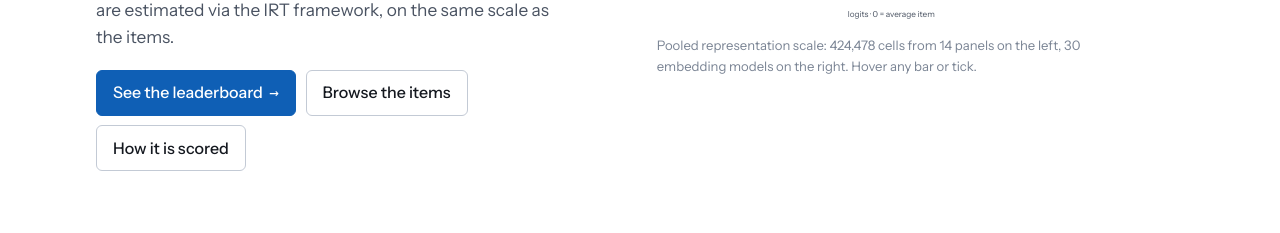
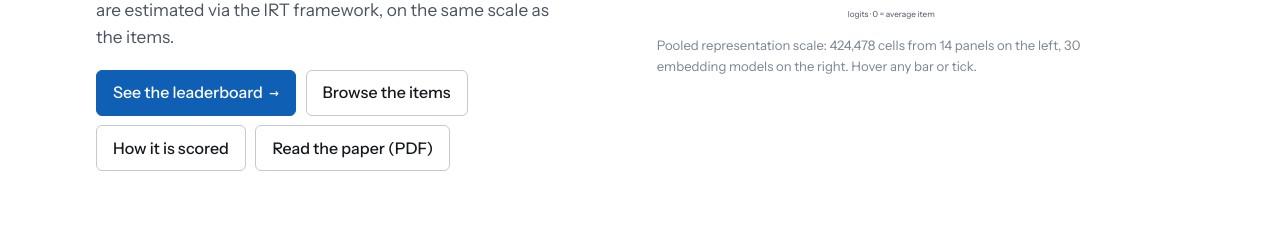
Before and after one commit to Hibb-bb/vc-benchmark, a plain HTML site: page site/index.html in a window 1280 px wide. Shown: the part 524-757 px from the top of the page. Drawn offline with Linux system fonts and the light colour scheme.

Commit message:
Paper: pipeline drawing is Figure 1; abstract typo fixes. Site: link to the paper PDF in the hero, citation block and footer
Co-Authored-By: Claude Fable 5.1 <noreply@anthropic.com>

```diff
--- a/site/assets/app.js
+++ b/site/assets/app.js
@@ -50,7 +50,7 @@ function chrome() {
   if (foot) {
     foot.className = 'footer';
     foot.innerHTML = `<div class="footer-inner"><span>Virtual Bench 0.1 · a living item-response benchmark for virtual cell models.</span>
-      <span><a href="https://github.com/Hibb-bb/vc-benchmark">Code and item bank on GitHub</a> · <a href="${BASE}versions/">scale versions</a> · <a href="${BASE}contribute/">contribute</a></span></div>`;
+      <span><a href="${BASE}virtual-bench-0.1.pdf">paper (PDF)</a> · <a href="https://github.com/Hibb-bb/vc-benchmark">Code and item bank on GitHub</a> · <a href="${BASE}versions/">scale versions</a> · <a href="${BASE}contribute/">contribute</a></span></div>`;
   }
   // one floating tooltip for every chart; marks carry data-tip (HTML allowed, we build it ourselves)
   const tip = document.createElement('div'); tip.id = 'tip'; tip.hidden = true; document.body.appendChild(tip);
--- a/site/index.html
+++ b/site/index.html
@@ -25,6 +25,7 @@
         <a class="btn primary" href="leaderboard/">See the leaderboard <span class="arr">→</span></a>
         <a class="btn" href="items/">Browse the items</a>
         <a class="btn" href="how/">How it is scored</a>
+        <a class="btn" href="virtual-bench-0.1.pdf">Read the paper (PDF)</a>
       </div>
     </div>
     <figure class="hero-fig">
@@ -327,6 +328,7 @@
       <div class="prose">
         <p class="kicker">Cite</p>
         <h2>Citation</h2>
+        <p><a href="virtual-bench-0.1.pdf">Maintaining a Living Virtual Cell Benchmark with Item Response Theory (PDF)</a>, technical report, 2026.</p>
         <div class="cite"><pre id="bib">@misc{vcbench2026,
   title  = {Virtual Bench: a living item-response benchmark for virtual cell models},
   year   = {2026},
```
Also changed, not shown: 3 other files.
